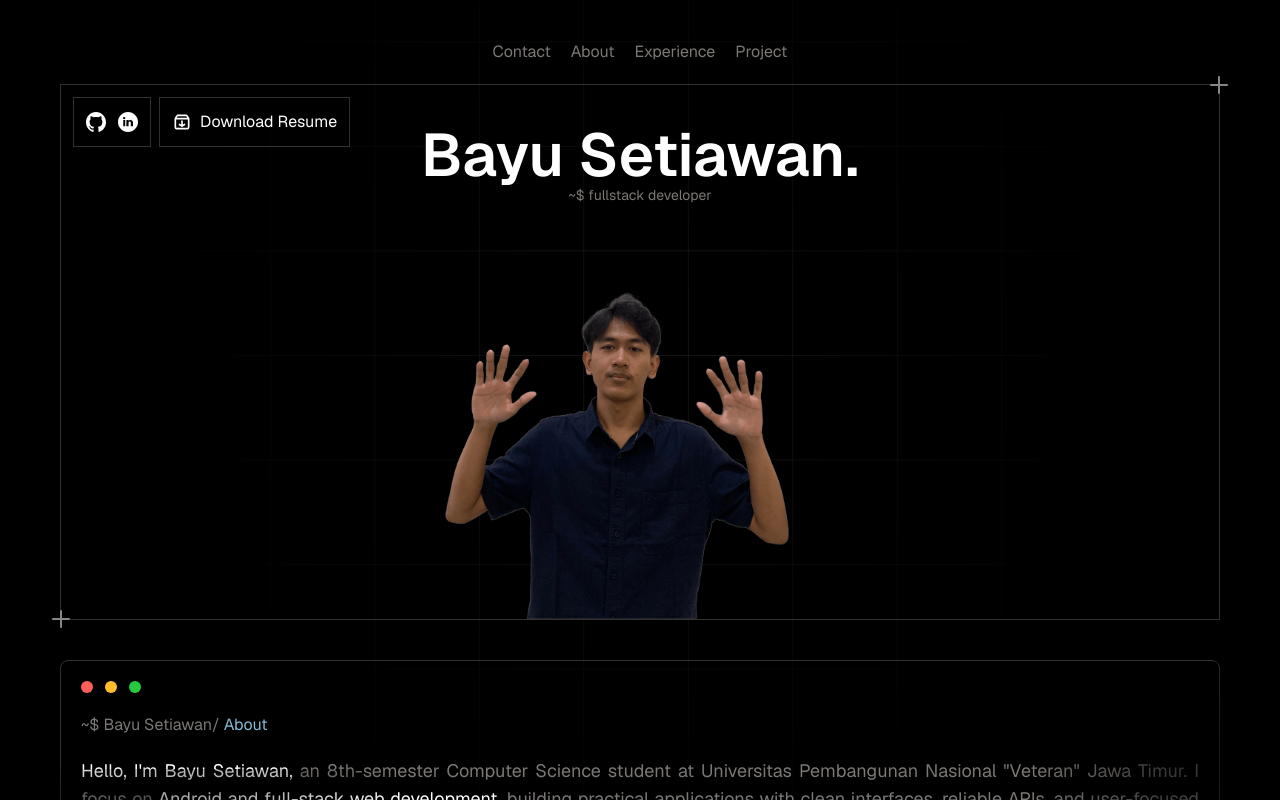
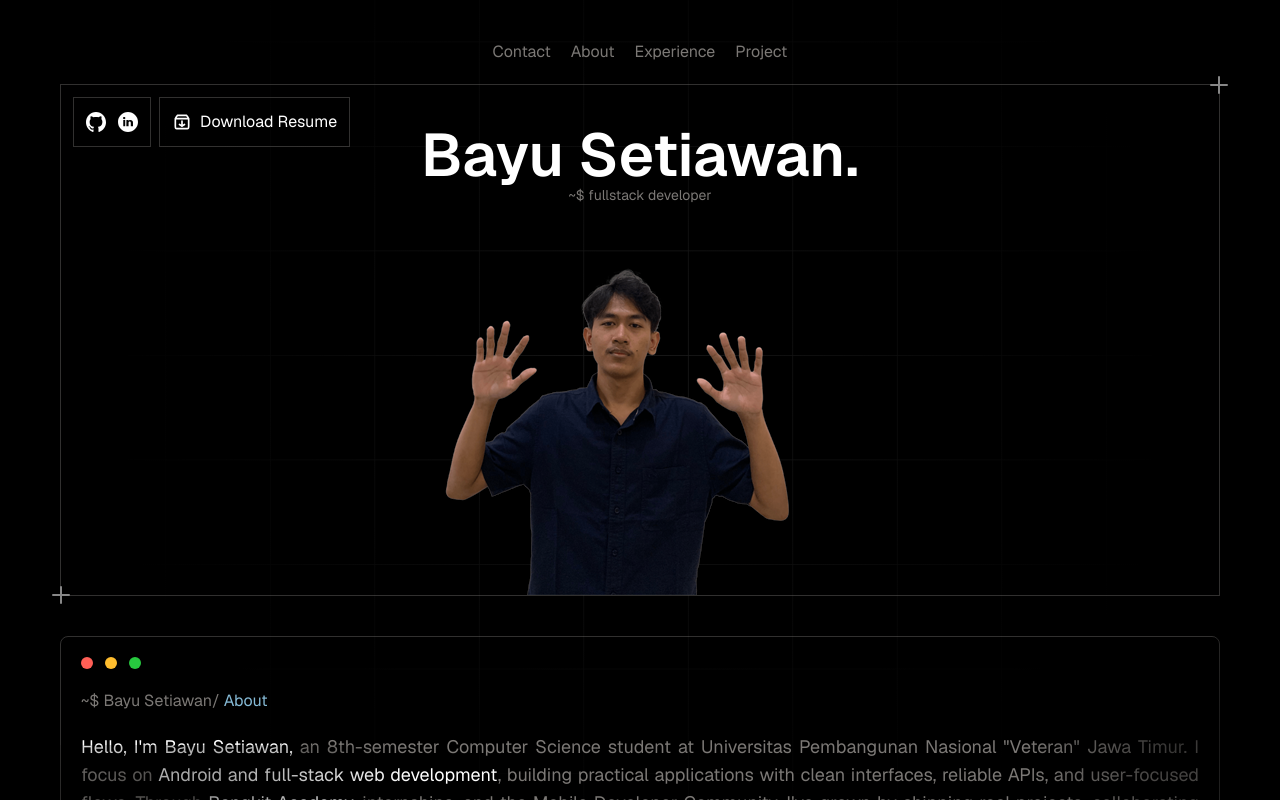
Before and after one commit to bayustwn/portofolio, a React (Vite) app: page / in a window 1280 px wide. Shown: the top 800 px of the page. Built offline with nearby package versions, Linux system fonts and the light colour scheme.

Commit message:
refactor: resize image

```diff
--- a/index.html
+++ b/index.html
@@ -5,6 +5,7 @@
   <meta charset="UTF-8" />
   <link rel="icon" type="image/svg+xml" href="/vite.svg" />
   <meta name="viewport" content="width=device-width, initial-scale=1.0" />
+  <link rel="preload" as="image" href="/images/me.png" fetchpriority="high" />
   <title>Bayu Setiawan</title>
 </head>
 
--- a/src/components/sections/Hero.tsx
+++ b/src/components/sections/Hero.tsx
@@ -42,7 +42,7 @@ const Hero = () => {
                 <p className="text-light-gray md:text-md text-sm">
                     ~$ fullstack developer
                 </p>
-                <img src="/images/me.png" alt="me" className="w-80 md:w-100 mt-20" />
+                <img src="/images/me.png" fetchPriority="high" alt="Bayu Setiawan" className="w-80 md:w-100 mt-14" />
             </div>
         </section>
     );
```
Also changed, not shown: public/images/me.png.
